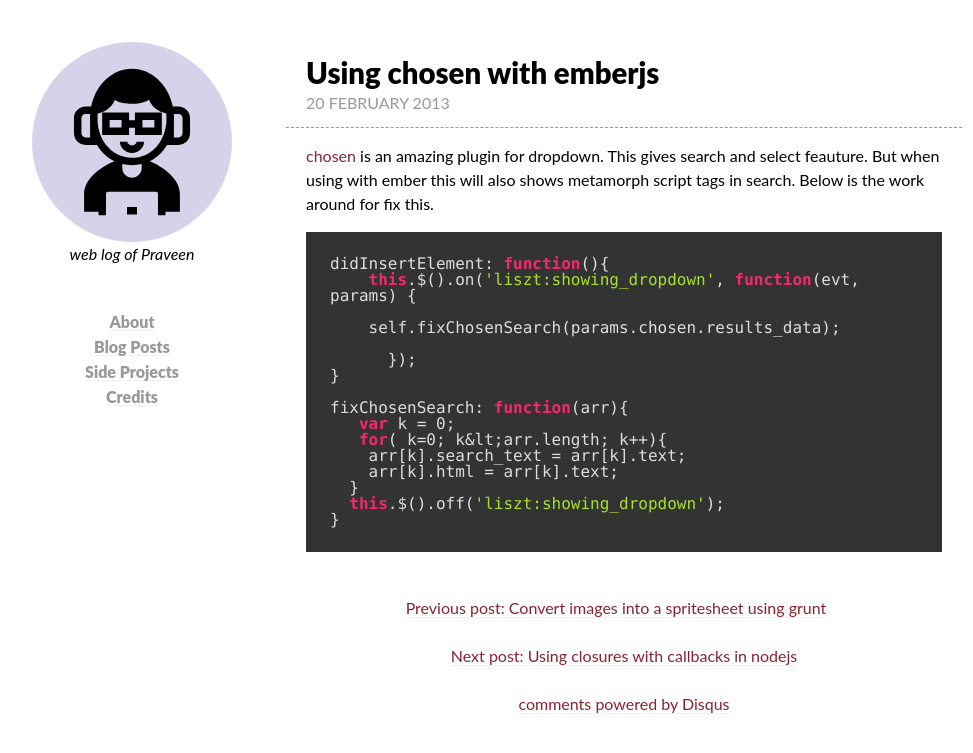
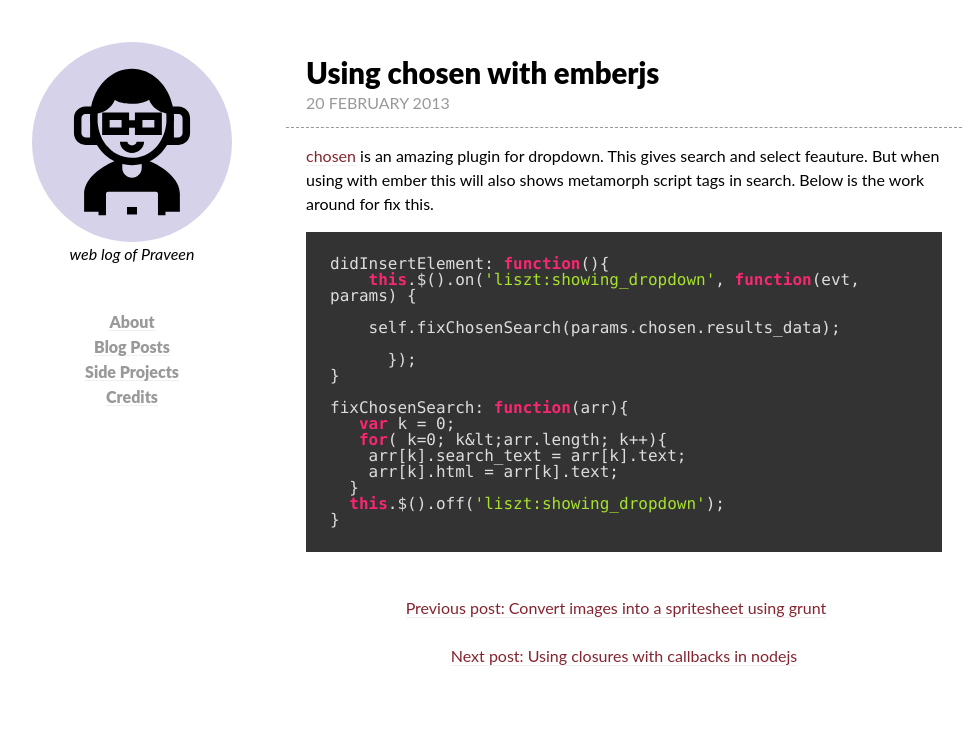
Before and after one commit to metapraveen/metapraveen.github.io, a Jekyll site: the page built from _posts/2013-02-20-chosen-with-ember.md, in a window 1280 px wide. Shown: the top 753 px of the page, without its empty margins (148-1121 px from the left). Built offline with Jekyll 4.4.1, drawn with Linux system fonts in a browser that asks for light colours; comment, search, counter and statistics services are not loaded; some of the changed lines change nothing that is shown.

Commit message:
change disqus

```diff
--- a/_layouts/post.html
+++ b/_layouts/post.html
@@ -1,5 +1,6 @@
 ---
 layout: default
+comments: true
 ---
 {% include post.html page=page %}
 
@@ -21,21 +22,28 @@
     {% endif %}
   </div>
 
+    <div id="disqus_thread"></div>
+    <script>
 
-    <div id="disqus_thread"></div>
-    <script type="text/javascript">
-    /* * * CONFIGURATION VARIABLES: EDIT BEFORE PASTING INTO YOUR WEBPAGE * * */
-    var disqus_shortname = 'httpfloydpraveengithubio'; // required: replace example with your forum shortname
+      /**
+      *  RECOMMENDED CONFIGURATION VARIABLES: EDIT AND UNCOMMENT THE SECTION BELOW TO INSERT DYNAMIC VALUES FROM YOUR PLATFORM OR CMS.
+      *  LEARN WHY DEFINING THESE VARIABLES IS IMPORTANT: https://disqus.com/admin/universalcode/#configuration-variables*/
+      /*
+      var disqus_config = function () {
+      this.page.url = PAGE_URL;  // Replace PAGE_URL with your page's canonical URL variable
+      this.page.identifier = PAGE_IDENTIFIER; // Replace PAGE_IDENTIFIER with your page's unique identifier variable
+      };
+      */
+      (function () { // DON'T EDIT BELOW THIS LINE
+        var d = document, s = d.createElement('script');
+        s.src = 'https://http-metapraveen-github-io.disqus.com/embed.js';
+        s.setAttribute('data-timestamp', +new Date());
+        (d.head || d.body).appendChild(s);
+      })();
+    </script>
+    <noscript>
+      Please enable JavaScript to view the <a href="https://disqus.com/?ref_noscript">comments powered by Disqus.</a>
+    </noscript>
 
-    /* * * DON'T EDIT BELOW THIS LINE * * */
-    (function() {
-        var dsq = document.createElement('script'); dsq.type = 'text/javascript'; dsq.async = true;
-        dsq.src = '//' + disqus_shortname + '.disqus.com/embed.js';
-        (document.getElementsByTagName('head')[0] || document.getElementsByTagName('body')[0]).appendChild(dsq);
-    })();
-    </script>
-    <noscript>Please enable JavaScript to view the <a href="http://disqus.com/?ref_noscript">comments powered by Disqus.</a></noscript>
-    <a href="http://disqus.com" class="dsq-brlink">comments powered by <span class="logo-disqus">Disqus</span></a>
-
-
+  <script id="dsq-count-scr" src="//http-metapraveen-github-io.disqus.com/count.js" async></script>
 </div>
```
Also changed, not shown: Gemfile.lock.
